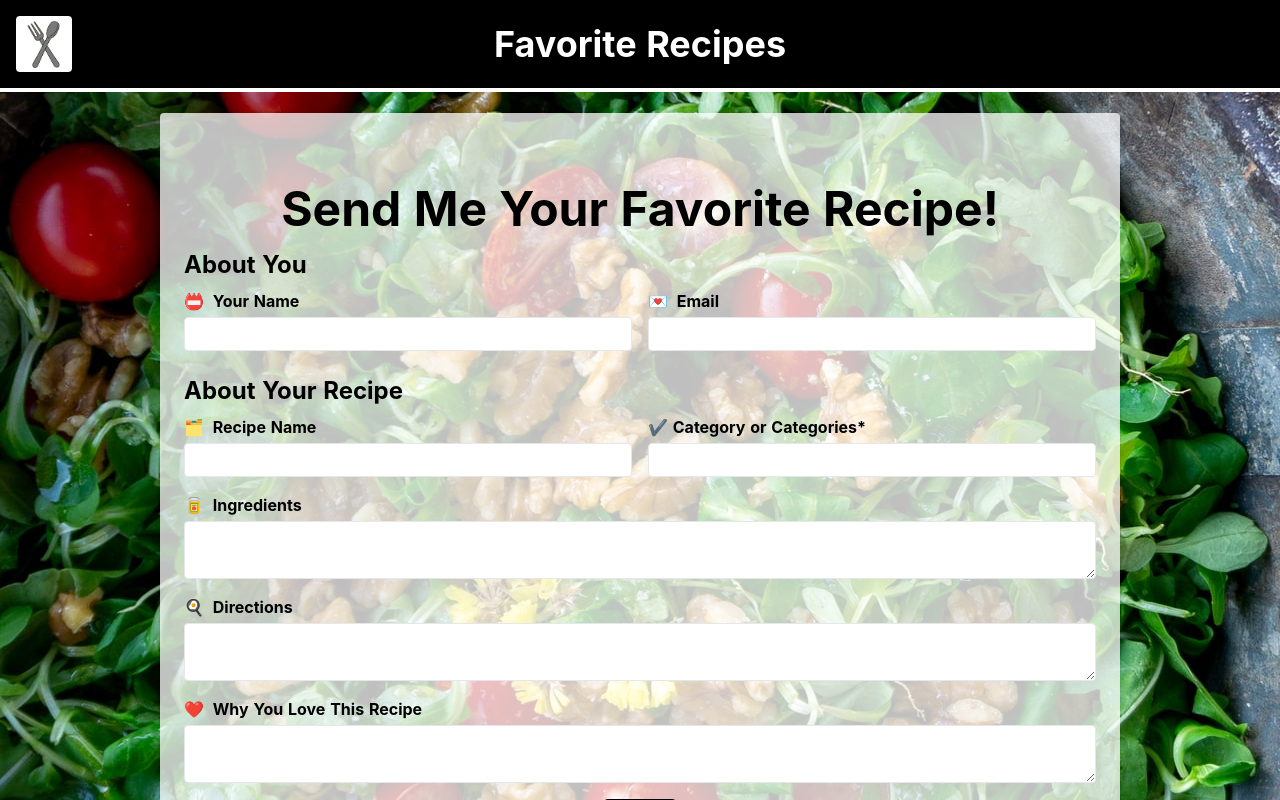
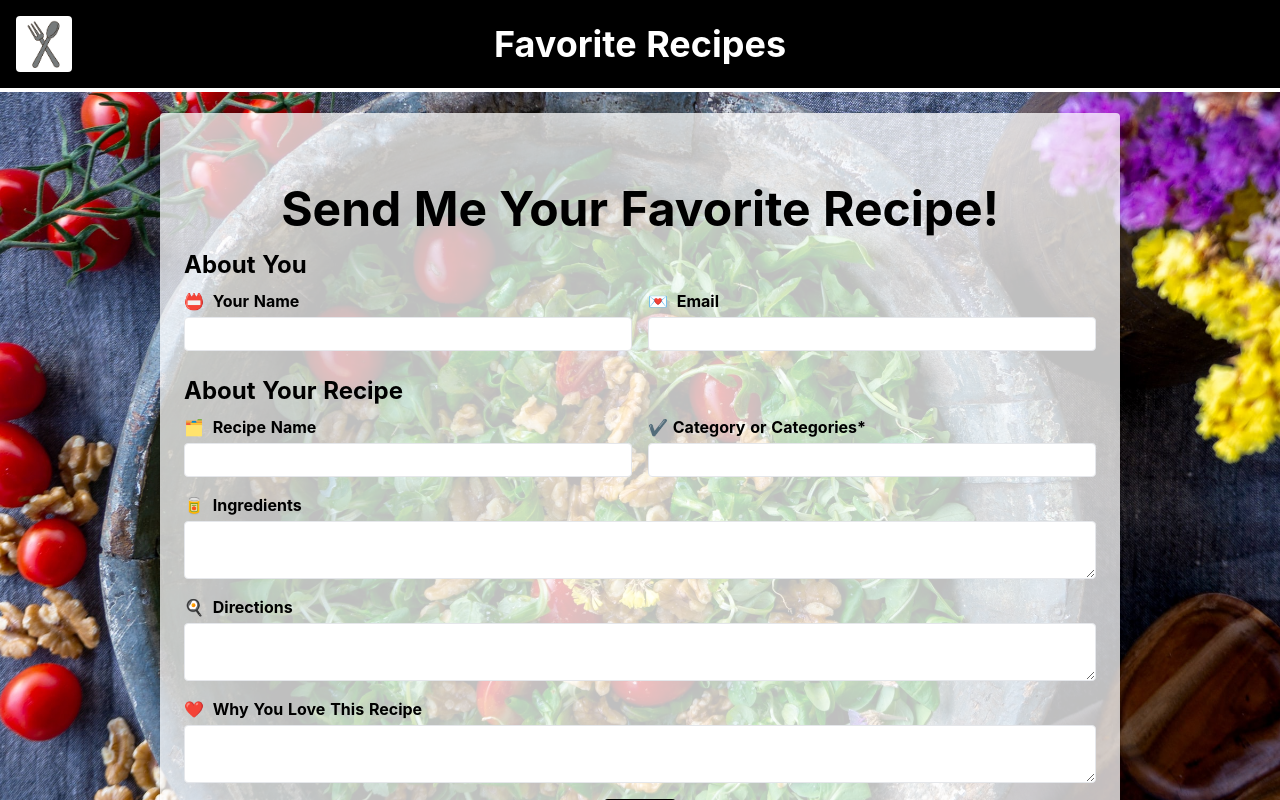
Before and after one commit to ethyl2/recipes, a Nuxt app: page /submit-recipe in a window 1280 px wide. Shown: the top 800 px of the page. Built offline with nearby package versions, Linux system fonts and the light colour scheme.

Commit message:
Fixes bg image styles

```diff
--- a/pages/category/_category.vue
+++ b/pages/category/_category.vue
@@ -9,7 +9,7 @@
       py-4
     "
     :style="{
-      background: `url(/images/${categoryBackgroundImage}) no-repeat center center fixed`,
+      background: `url(/images/${categoryBackgroundImage}) no-repeat center center fixed; background-size: cover;`,
     }"
   >
     <div
--- a/pages/index.vue
+++ b/pages/index.vue
@@ -8,7 +8,10 @@
       bg-contain bg-center bg-no-repeat
       py-4
     "
-    style="background: url(images/food_bowl.jpg) no-repeat center center fixed"
+    style="
+      background: url(images/food_bowl.jpg) no-repeat center center fixed;
+      background-size: cover;
+    "
   >
     <div
       class="
--- a/pages/recipes/_recipe.vue
+++ b/pages/recipes/_recipe.vue
@@ -1,6 +1,6 @@
 <template>
   <div
-    :style="`background: url(/images/${recipe.bg_img}) no-repeat center center fixed;`"
+    :style="`background: url(/images/${recipe.bg_img}) no-repeat center center fixed; background-size: cover`"
     class="min-h-screen"
   >
     <header>
--- a/pages/submit-recipe.vue
+++ b/pages/submit-recipe.vue
@@ -7,7 +7,10 @@
       justify-center
       bg-contain bg-center bg-no-repeat
     "
-    style="background: url(images/salad-bowl.jpg) no-repeat center center fixed"
+    style="
+      background: url(images/salad-bowl.jpg) no-repeat center center fixed;
+      background-size: cover;
+    "
   >
     <div
       class="
```
